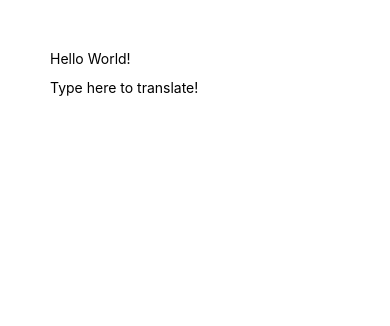
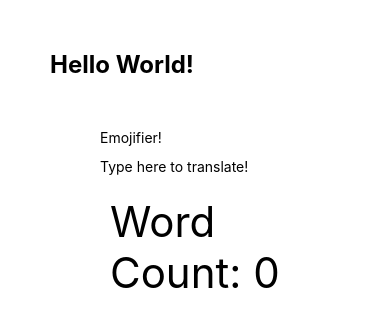
Before and after one commit to AnthonyM5/ReactApp, a React Native app: screen / in a window 390 px wide. Shown: the top 326 px of the page. Built offline with nearby package versions, Linux system fonts and the light colour scheme.

Commit message:
adding file structure

```diff
--- a/App.js
+++ b/App.js
@@ -1,26 +1,16 @@
-import React, { useState } from 'react';
-import { Text, TextInput, View, StyleSheet } from 'react-native';
-import Constants from 'expo-constants';
+import React from 'react';
+import { Text, View, StyleSheet } from 'react-native';
+import { Focus } from './src/features/focus/Focus'
 
-// You can import from local files
 
-// or any pure javascript modules available in npm
-import { Card } from 'react-native-paper';
 
 export default function App() {
-  const [text, setText] = useState('');
   return (
     <View style={styles.container}>
-    <Text>Hello World!</Text>
-    <TextInput
-        style={{height: 40}}
-        placeholder="Type here to translate!"
-        onChangeText={text => setText(text)}
-        defaultValue={text}
-      />
-      <Text style={{padding: 10, fontSize: 42}}>
-        {text.split(' ').map((word) => word && '🍕').join(' ')}
-      </Text>
+    <View style={styles.titleContainer}>
+    <Text style={styles.title}>Hello World!</Text>
+    </View>
+    <Focus />
     </View>
   );
 }
@@ -30,6 +20,14 @@ const styles = StyleSheet.create({
   container: {
     flex: 1,
     padding: 50,
+  },
+  titleContainer: {
+    flexDirection: 'center',
+    justifyContent: 'center'
+  },
+  title: {
+    fontWeight: 'bold',
+    fontSize: 24,
   }
 
 });
--- a/package.json
+++ b/package.json
@@ -8,11 +8,12 @@
     "eject": "expo eject"
   },
   "dependencies": {
-    "expo": "~41.0.1",
+    "expo": "^41.0.1",
     "expo-status-bar": "~1.0.4",
     "react": "16.13.1",
     "react-dom": "16.13.1",
     "react-native": "https://github.com/expo/react-native/archive/sdk-41.0.0.tar.gz",
+    "react-native-paper": "^4.8.1",
     "react-native-web": "~0.13.12"
   },
   "devDependencies": {
--- /dev/null
+++ b/src/features/focus/Focus.js
@@ -0,0 +1,34 @@
+import React, { useState } from 'react';
+import { Text, TextInput, View, StyleSheet } from 'react-native';
+
+
+export const Focus = () => {
+  const [text, setText] = useState('');
+  console.log(text)
+  return (
+    <View style={styles.container}>
+    <Text>Emojifier!</Text>
+    <TextInput
+        style={{height: 40}}
+        placeholder="Type here to translate!"
+        onChangeText={text => setText(text)}
+        defaultValue={text}
+      />
+      <Text style={{padding: 10, fontSize: 42}}>
+        {text.split(' ').map((word) => word && '🍕').join('')}
+        Word Count: {text.split(' ').length > 1 ? text.split(' ').length : 0}
+      </Text>
+    </View>
+
+  );
+}
+
+
+
+const styles = StyleSheet.create({
+  container: {
+    flex: 1,
+    padding: 50,
+  }
+
+});
```
Also changed, not shown: 2 other files (tests, documents, lock files or other folders).
